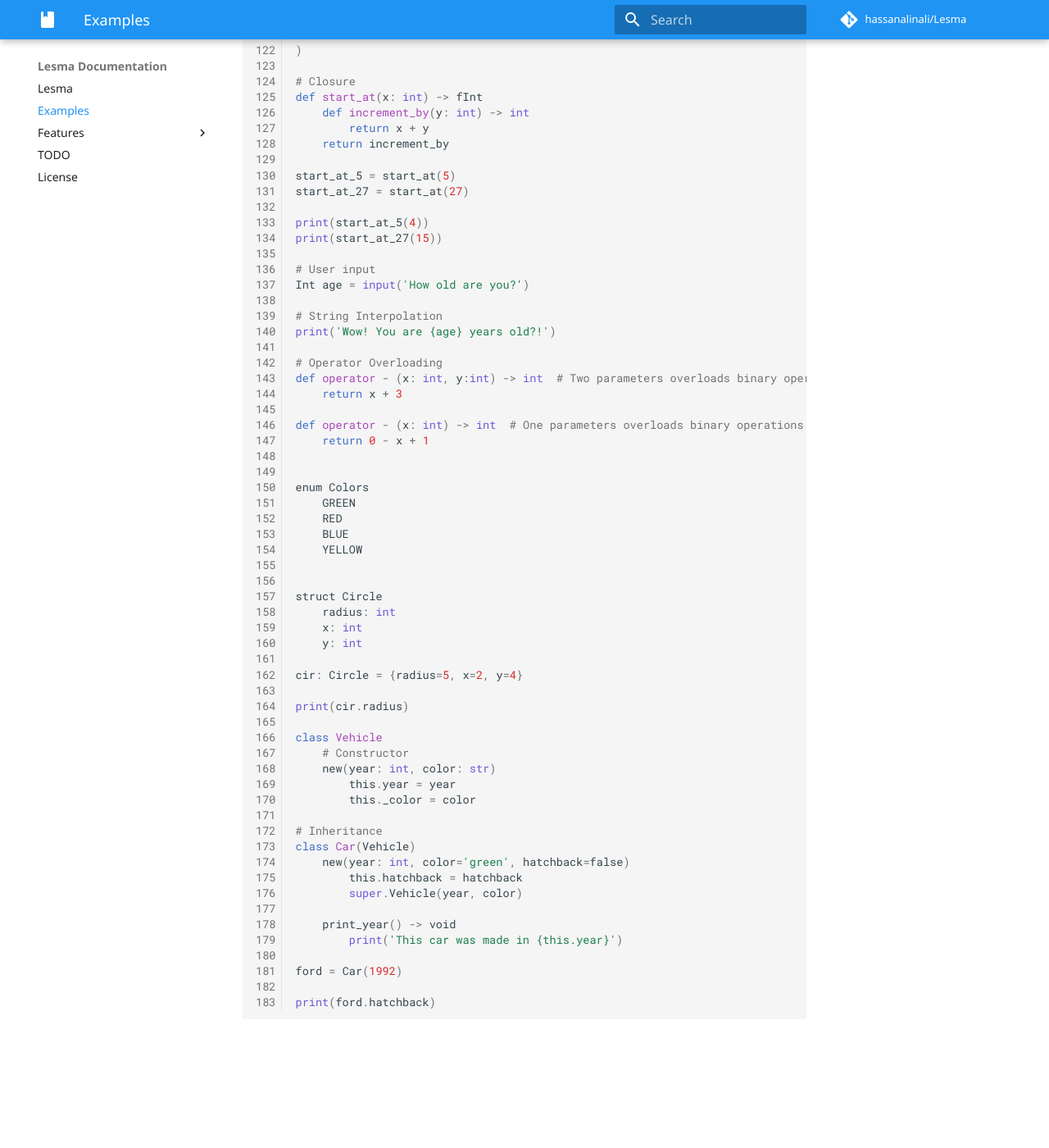
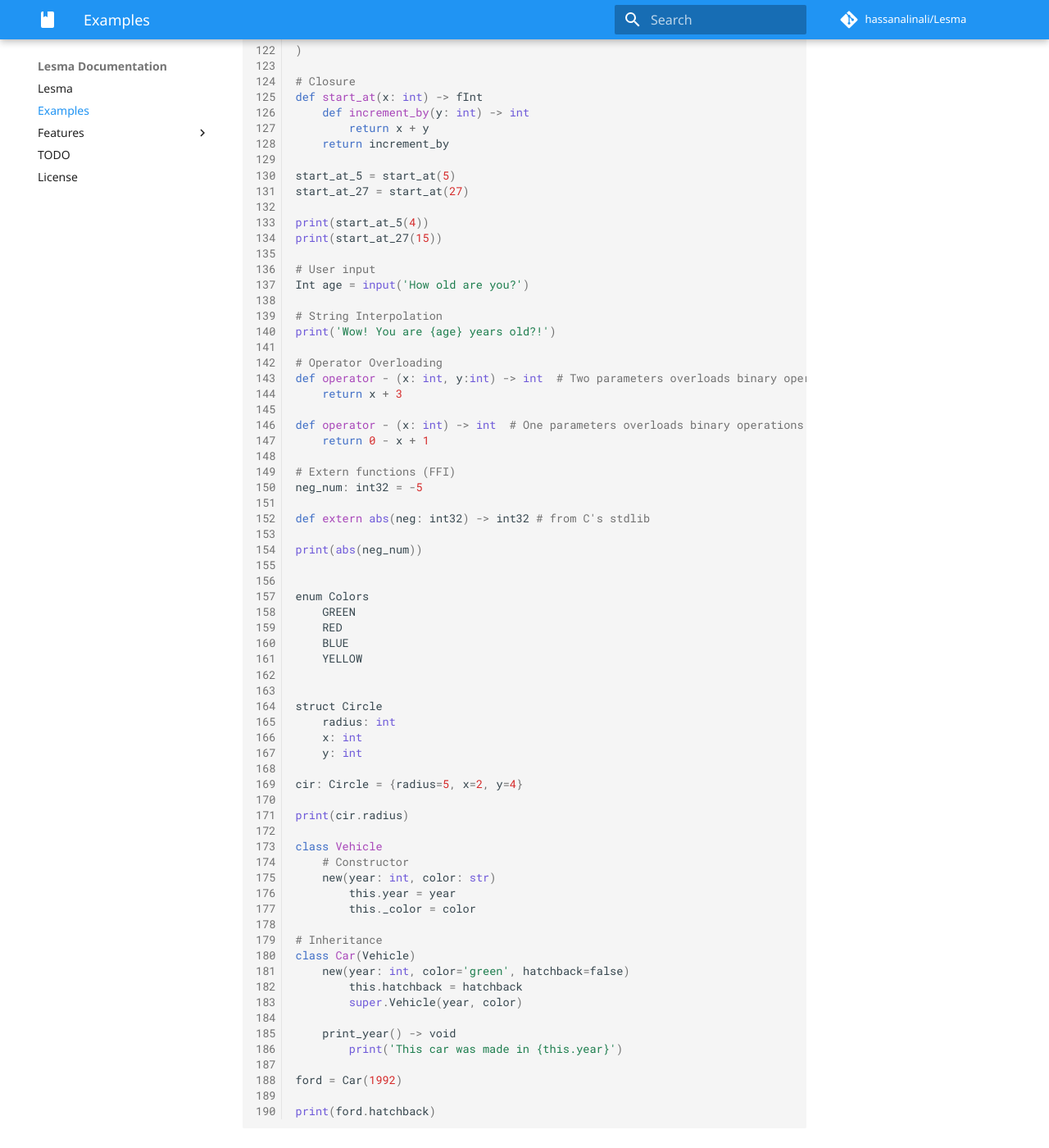
Before and after one commit to alinalihassan/pyLesma, an MkDocs documentation site: the page built from docs/examples.md, in a window 1280 px wide and 1400 px high, scrolled down 2652 px. Shown: the whole window at 82% size. Built offline with MkDocs 1.6.1 and Material for MkDocs 9.7.7, drawn with Linux system fonts in a browser that asks for light colours; comment, search, counter and statistics services are not loaded; before the commit the page ends 3919 px from its top, so only the background shows below that.

Commit message:
Fixed external functions, added examples in docs

```diff
--- a/docs/examples.md
+++ b/docs/examples.md
@@ -156,6 +156,13 @@ def operator - (x: int, y:int) -> int  # Two parameters overloads binary operati
 def operator - (x: int) -> int  # One parameters overloads binary operations
 	return 0 - x + 1
 
+# Extern functions (FFI)
+neg_num: int32 = -5
+
+def extern abs(neg: int32) -> int32 # from C's stdlib
+
+print(abs(neg_num))
+
 
 enum Colors
 	GREEN
```
Also changed, not shown: 1 other file.
